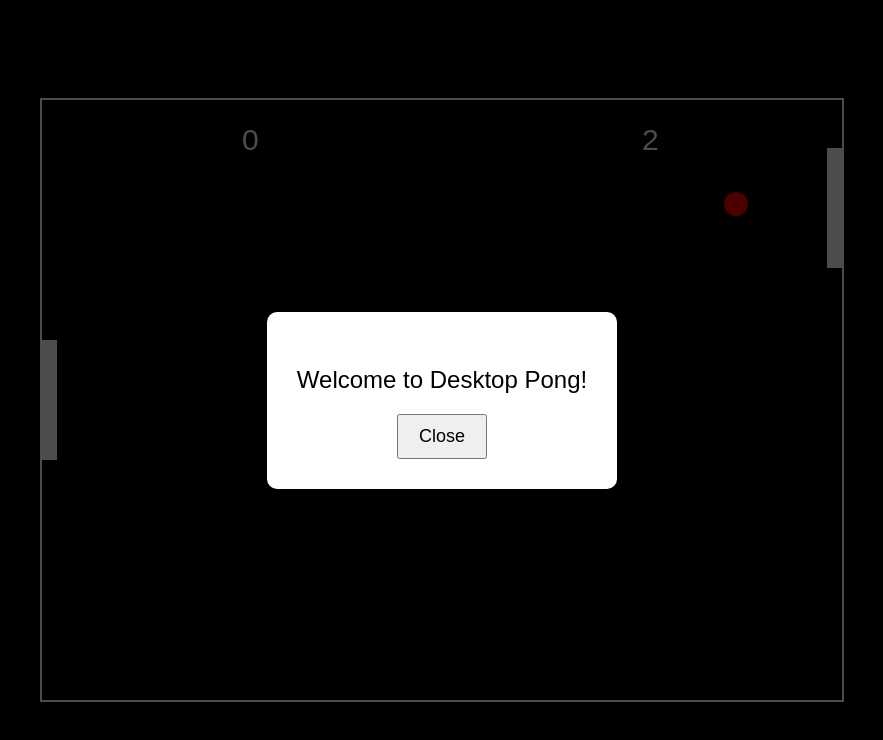
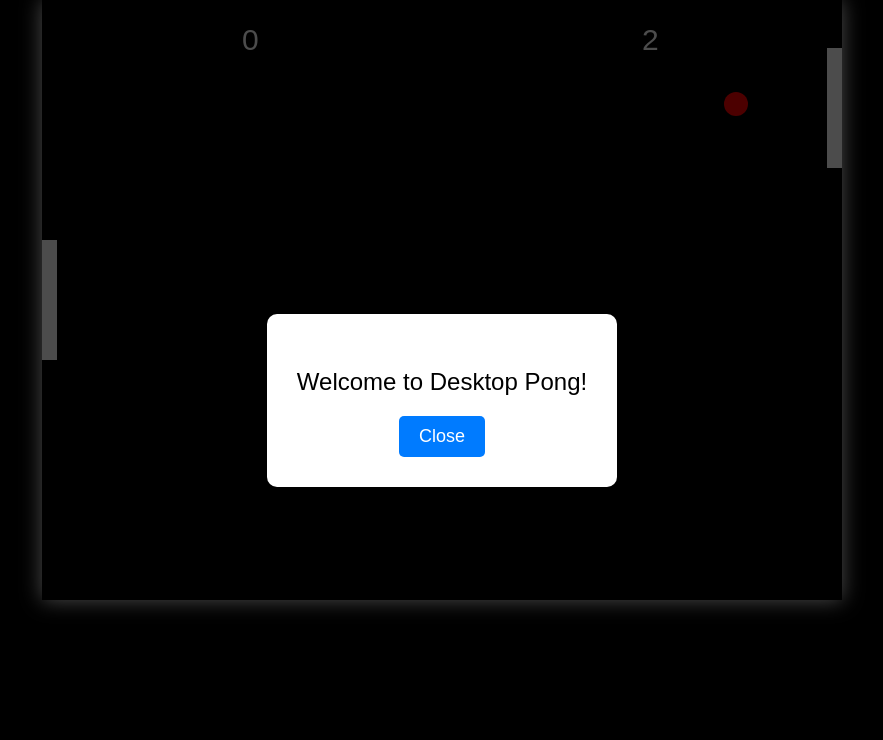
Before and after one commit to sportomax1/pong-game, a plain HTML site: page index.html in a window 1280 px wide. Shown: the whole page, without its empty margins (198-1081 px from the left). Drawn offline with Linux system fonts and the light colour scheme.

Commit message:
Refactor and enhance CSS styles for layout and overlays

```diff
--- a/style.css
+++ b/style.css
@@ -1,12 +1,85 @@
-body {
+/* style.css */
+
+/* Reset body and html */
+html, body {
     margin: 0;
-    background-color: black;
+    padding: 0;
+    background-color: #000;
+    height: 100%;
+    overflow: hidden;
+    font-family: Arial, sans-serif;
+}
+
+/* Canvas full width and centered */
+canvas {
+    display: block;
+    margin: 0 auto;
+    background-color: #000;
+}
+
+/* Optional: add glow to canvas edges */
+#gameCanvas {
+    box-shadow: 0 0 20px #fff;
+}
+
+/* Scores styling (drawn on canvas but font can be adjusted) */
+.score {
+    color: #fff;
+    font-size: 30px;
+    position: absolute;
+    top: 20px;
+    font-weight: bold;
+}
+
+/* Popup overlay */
+#welcomeOverlay {
+    position: fixed;
+    top: 0;
+    left: 0;
+    width: 100%;
+    height: 100%;
+    background-color: rgba(0,0,0,0.7);
     display: flex;
     justify-content: center;
     align-items: center;
-    height: 100vh;
+    z-index: 9999;
 }
 
-canvas {
-    border: 2px solid white;
+/* Popup box */
+#welcomeOverlay div {
+    background-color: #fff;
+    padding: 30px;
+    border-radius: 10px;
+    text-align: center;
+    max-width: 80%;
+    font-family: Arial, sans-serif;
 }
+
+/* Popup message */
+#welcomeOverlay p {
+    font-size: 24px;
+    margin-bottom: 20px;
+}
+
+/* Close button */
+#welcomeOverlay button {
+    font-size: 18px;
+    padding: 10px 20px;
+    cursor: pointer;
+    border: none;
+    border-radius: 5px;
+    background-color: #007BFF;
+    color: white;
+    transition: background-color 0.3s;
+}
+
+#welcomeOverlay button:hover {
+    background-color: #0056b3;
+}
+
+/* Optional: confetti squares (handled via JS, can style size/colors here if needed) */
+.confetti {
+    position: absolute;
+    width: 6px;
+    height: 6px;
+}
```
